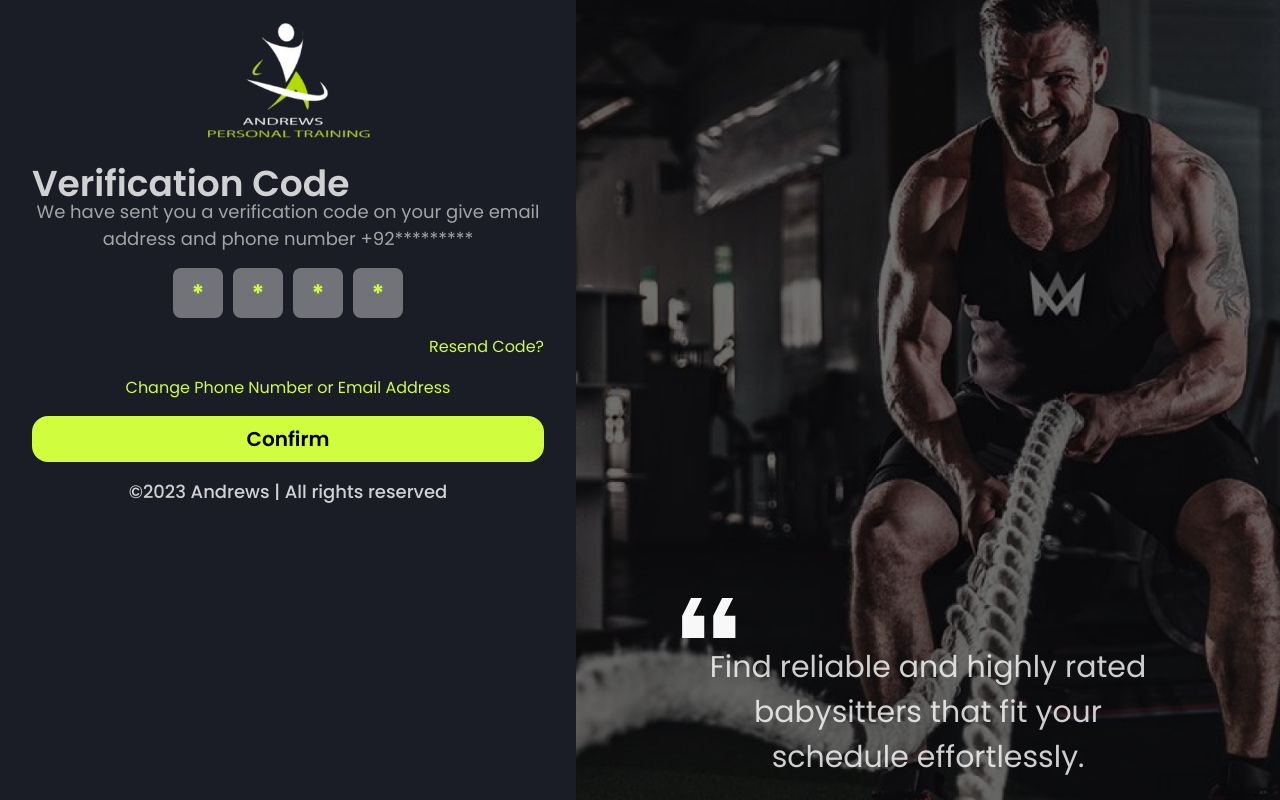
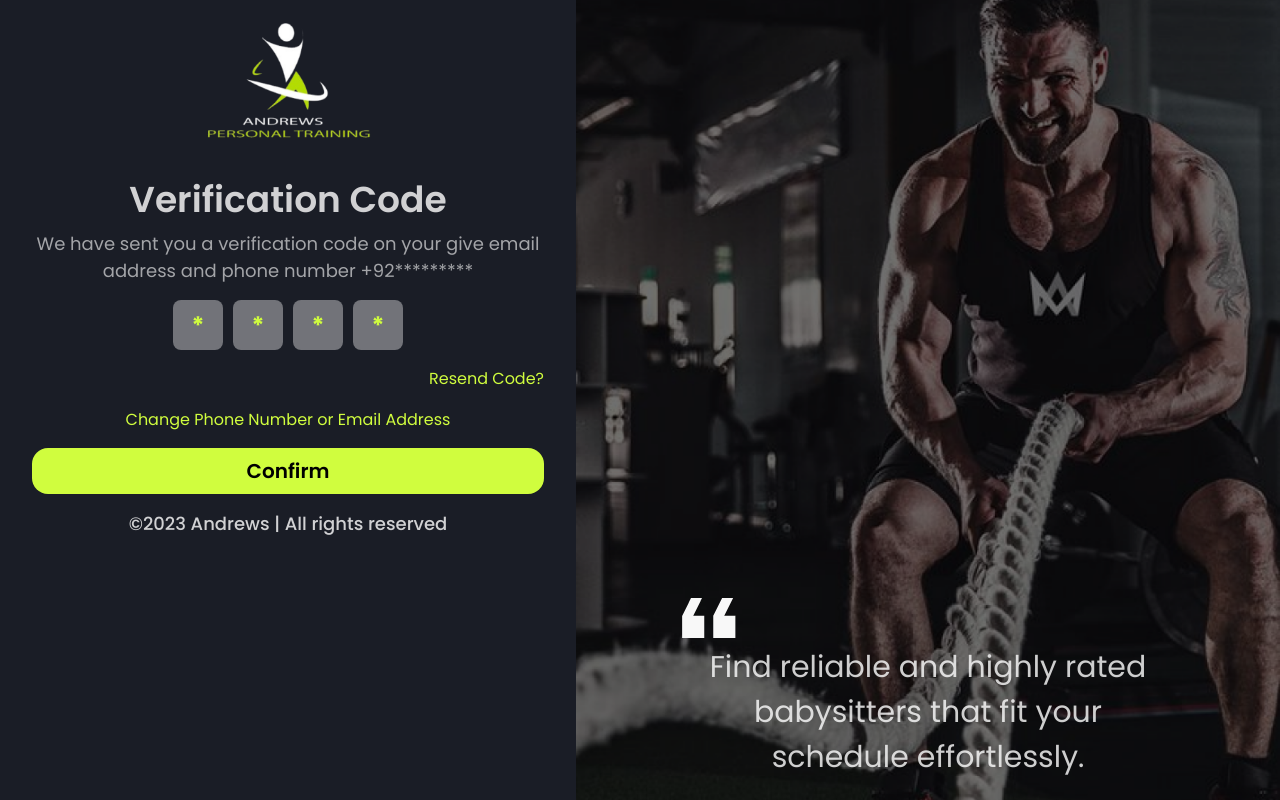
Before and after one commit to AleenaJabeen/gym-website, a React (Create React App) app: page /verification in a window 1280 px wide. Built offline with nearby package versions, Linux system fonts and the light colour scheme.

Commit message:
Alignment changes

```diff
--- a/src/styles/LoginComponentStyles/Login.module.css
+++ b/src/styles/LoginComponentStyles/Login.module.css
@@ -40,6 +40,7 @@
   font-size: 18px;
   font-weight: 400;
   color: var(--primary-text-color);
+  text-align: center;
 }
 .loginForm {
   margin: 10px 0;
@@ -216,11 +217,12 @@ footer {
   .leftSide {
     max-height: auto;
     height: auto;
+    gap: 1rem;
   }
   .loginForm {
     max-width: 90vw;
   }
-  hr {
+  .SignUp hr {
     width: 35px;
   }
   .quoteBlock p {
--- a/src/styles/VerificationStyles/Verification.module.css
+++ b/src/styles/VerificationStyles/Verification.module.css
@@ -25,15 +25,16 @@
   height: 150px;
   object-fit: cover;
 }
-.text {
-  text-align: center;
-}
+
 .text h2 {
   font-size: 36px;
   font-weight: 600;
+  text-align: center;
   color: var(--copy-text-color);
+  padding: 1rem 0;
 }
 .text p {
+    text-align: center;
   font-weight: 400;
   font-size: 18px;
   color: var(--primary-text-color);
```
